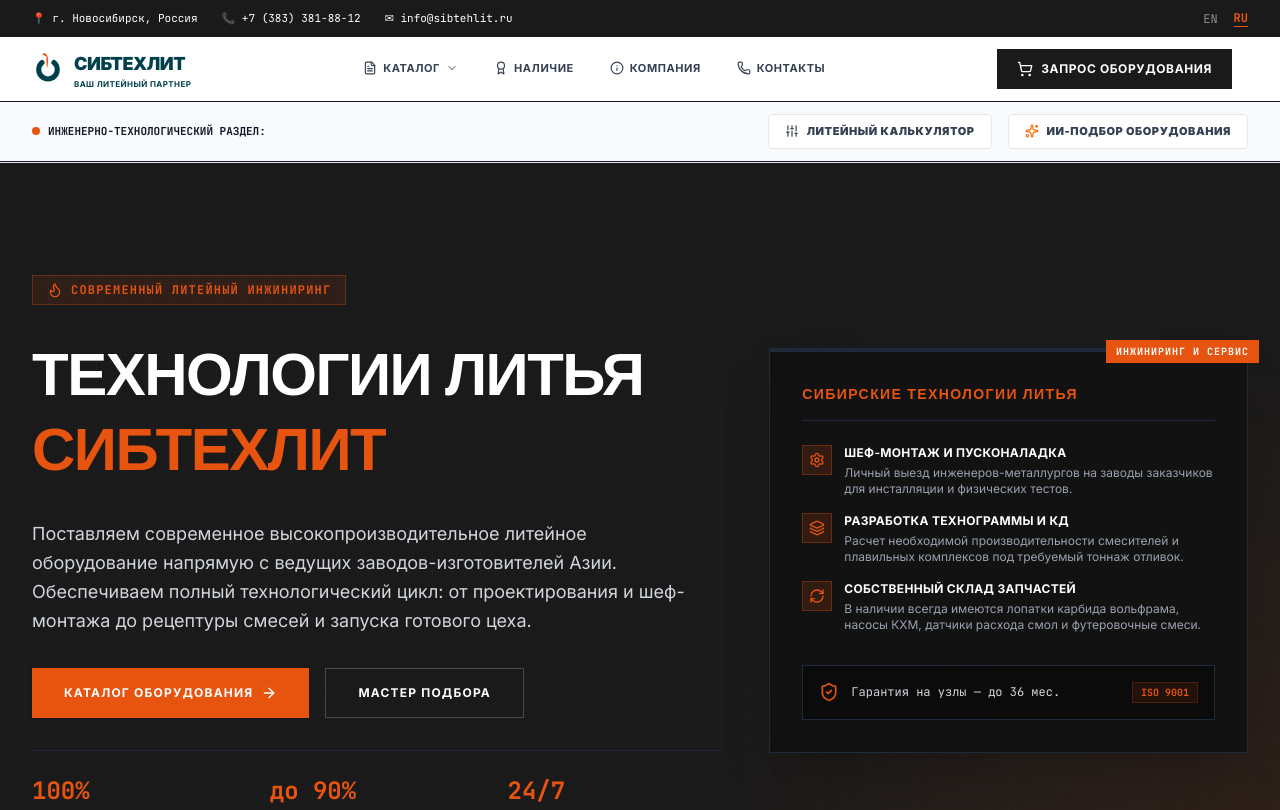
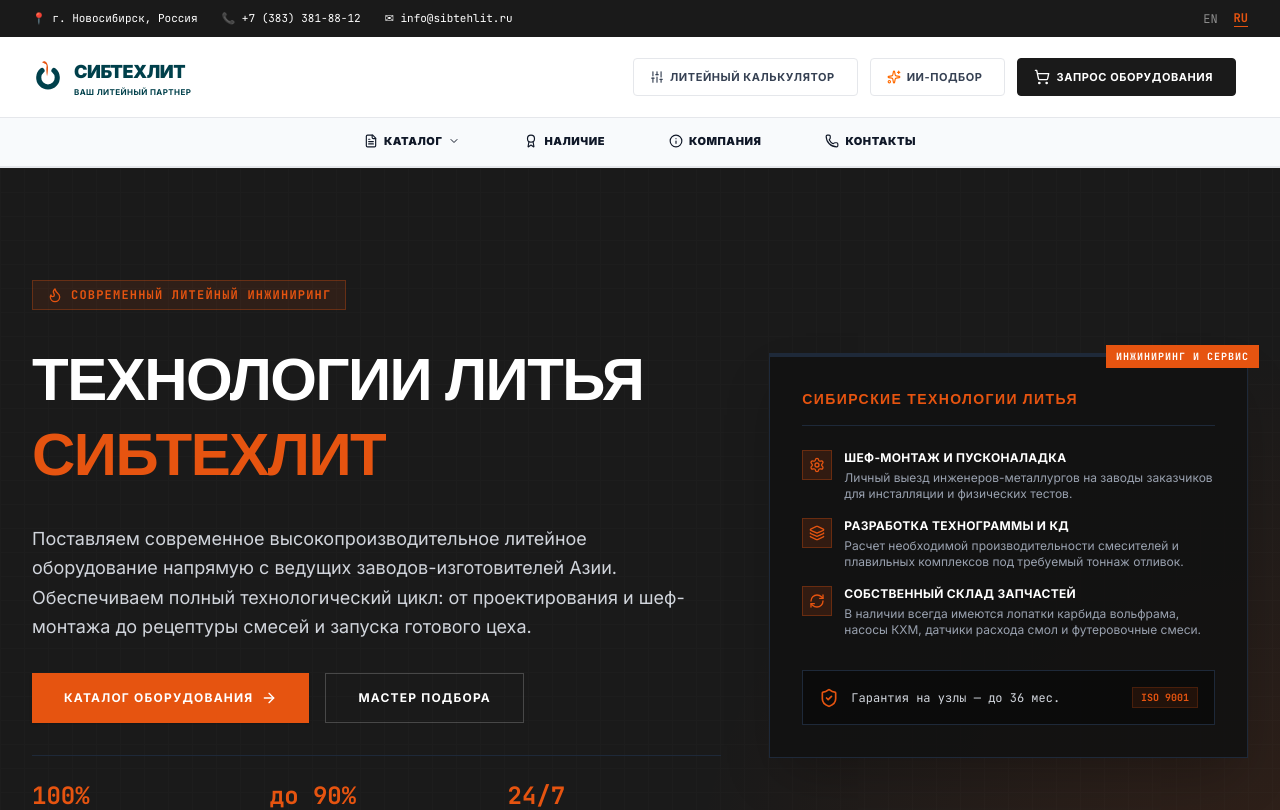
Before and after one commit to KoRSiGit/STLexp, a React (Vite) app: page / in a window 1280 px wide. Shown: the top 810 px of the page. Built offline with nearby package versions, Linux system fonts and the light colour scheme.

Commit message:
feat(header): add foundry calculator to navigation
Update header layout to include a direct access button for the foundry calculator, improving tool accessibility. Increased header height and added hover effects for better UX.

```diff
--- a/src/components/Header.tsx
+++ b/src/components/Header.tsx
@@ -145,12 +145,12 @@
       </div>
 
       <div className="max-w-7xl mx-auto px-4 sm:px-6 lg:px-8 relative">
-        <div className="flex items-center justify-between h-16">
+        <div className="flex items-center justify-between h-20 py-2 sm:py-3">
 
           {/* Logo with the beautiful custom official Sibtehlit SVG */}
           <div
             onClick={() => setCurrentTab('home')}
-            className="flex items-center space-x-2.5 cursor-pointer group select-none"
+            className="flex items-center space-x-2.5 cursor-pointer group select-none hover:opacity-95"
           >
             <svg
               className="h-8 w-8 shrink-0 transition-transform duration-200 group-hover:scale-105"
@@ -184,8 +184,78 @@
             </div>
           </div>
 
-          {/* Desktop Navigation */}
-          <nav className="hidden md:flex space-x-1 lg:space-x-4 h-full items-center">
+          {/* Actions: Calculators, AI-Assistant & RFQ Cart */}
+          <div className="flex items-center space-x-1.5 sm:space-x-3">
+            {/* Foundry Calculator Button */}
+            <button
+              onClick={() => setCurrentTab('calc')}
+              className={`flex items-center space-x-1.5 px-3 py-2 sm:px-4 sm:py-2.5 text-[11px] font-bold uppercase tracking-wider rounded border transition-all duration-150 cursor-pointer ${
+                currentTab === 'calc'
+                  ? 'bg-[#e65410] border-[#e65410] text-white shadow-xs'
+                  : 'bg-white border-gray-200 text-gray-700 hover:text-[#e65410] hover:border-[#e65410]'
+              }`}
+            >
+              <Sliders className="h-3.5 w-3.5" />
+              <span className="hidden md:inline">{lang === 'en' ? 'Calculator' : 'Литейный калькулятор'}</span>
+              <span className="inline md:hidden">{lang === 'en' ? 'Calc' : 'Калькулятор'}</span>
+            </button>
+
+            {/* AI-Assistant Button */}
+            <button
+              onClick={() => setCurrentTab('assistant')}
+              className={`flex items-center space-x-1.5 px-3 py-2 sm:px-4 sm:py-2.5 text-[11px] font-bold uppercase tracking-wider rounded border transition-all duration-150 cursor-pointer ${
+                currentTab === 'assistant'
+                  ? 'bg-[#00404b] border-[#00404b] text-white shadow-xs'
+                  : 'bg-white border-gray-200 text-gray-700 hover:text-[#00404b] hover:border-[#00404b]'
+              }`}
+            >
+              <Sparkles className="h-3.5 w-3.5 text-orange-500 animate-pulse" />
+              <span className="hidden md:inline">{lang === 'en' ? 'AI Selection' : 'ИИ-Подбор'}</span>
+              <span className="inline md:hidden">{lang === 'en' ? 'AI' : 'ИИ-Подбор'}</span>
+            </button>
+
+            {/* RFQ Cart Trigger */}
+            <button
+              id="rfq-cart-btn"
+              onClick={() => setCurrentTab('rfq')}
+              className={`relative flex items-center space-x-1.5 px-3 py-2.5 sm:px-4 sm:py-2.5 text-[11px] font-bold uppercase tracking-wider transition-all duration-150 rounded border cursor-pointer ${
+                currentTab === 'rfq'
+                  ? 'bg-[#e65410] border-[#e65410] text-white'
+                  : 'bg-[#1A1A1A] border-[#1A1A1A] hover:bg-[#e65410] hover:border-[#e65410] text-white'
+              }`}
+            >
+              <ShoppingCart className="h-4 w-4" />
+              <span className="hidden lg:inline">{t.specRequest}</span>
+              <span className="inline lg:hidden">{lang === 'en' ? 'RFQ' : 'Запрос'}</span>
+
+              {rfqItemsCount > 0 && (
+                <span className="absolute -top-1.5 -right-1.5 bg-[#e65410] border border-white text-white rounded-full text-[10px] font-black h-5 w-5 flex items-center justify-center animate-bounce">
+                  {rfqItemsCount}
+                </span>
+              )}
+            </button>
+
+            {/* Mobile menu trigger */}
+            <button
+              onClick={() => setMobileMenuOpen(!mobileMenuOpen)}
+              className="md:hidden p-2 text-gray-700 hover:text-black rounded-lg focus:outline-none cursor-pointer"
+            >
+              <span className="sr-only">Открыть меню</span>
+              {mobileMenuOpen ? (
+                <span className="text-xl font-mono block w-6 text-center">✕</span>
+              ) : (
+                <span className="text-xl font-mono block w-6 text-center">☰</span>
+              )}
+            </button>
+          </div>
+
+        </div>
+      </div>
+
+      {/* Secondary Row - Main Navigation Menu (like on sltgroup.ru) */}
+      <div className="bg-slate-50 border-t border-b border-gray-200 hidden md:block">
+        <div className="max-w-7xl mx-auto px-4 sm:px-6 lg:px-8 relative">
+          <nav className="flex space-x-2 lg:space-x-8 h-12 items-center justify-center">
             {navItems.map((item) => {
               const IconComp = item.icon;
               const isActive = currentTab === item.id;
@@ -203,10 +273,10 @@
                         setCurrentTab('catalog');
                         if (onCategorySelect) onCategorySelect('all');
                       }}
-                      className={`flex items-center space-x-1.5 h-11 px-2.5 text-[11px] font-bold uppercase tracking-wider transition-all duration-150 border-b-2 cursor-pointer ${
+                      className={`flex items-center space-x-1.5 h-full px-4 text-[11px] font-black uppercase tracking-wider transition-all duration-150 border-b-2 cursor-pointer ${
                         isActive || dropdownOpen
                           ? 'border-[#e65410] text-[#e65410]'
-                          : 'border-transparent text-gray-700 hover:text-[#e65410]'
+                          : 'border-transparent text-gray-750 hover:text-[#e65410]'
                       }`}
                     >
                       <IconComp className="h-3.5 w-3.5" />
@@ -216,7 +286,7 @@
 
                     {/* Megamenu absolute panel */}
                     {dropdownOpen && (
-                      <div className="absolute top-[calc(100%-4px)] left-4 right-4 md:left-0 md:right-0 mx-auto w-[calc(100vw-2rem)] md:w-full max-w-5xl bg-[#0b0f19] text-white rounded-lg shadow-2xl border border-gray-800 p-6 z-[9999] animate-fadeIn grid grid-cols-2 lg:grid-cols-4 gap-4 lg:gap-6">
+                      <div className="absolute top-[calc(100%-1px)] left-4 right-4 md:left-0 md:right-0 mx-auto w-[calc(100vw-2rem)] md:w-full max-w-5xl bg-[#0b0f19] text-white rounded-b-lg shadow-2xl border border-gray-800 p-6 z-[9999] animate-fadeIn grid grid-cols-2 lg:grid-cols-4 gap-4 lg:gap-6">
                         {catalogDropdownCategories.map((cat) => (
                           <div key={cat.id} className="space-y-3">
                             <h5
@@ -263,10 +333,10 @@
                 <button
                   key={item.id}
                   onClick={() => setCurrentTab(item.id)}
-                  className={`flex items-center space-x-1.5 h-11 px-2.5 text-[11px] font-bold uppercase tracking-wider transition-all duration-150 border-b-2 cursor-pointer ${
+                  className={`flex items-center space-x-1.5 h-full px-4 text-[11px] font-black uppercase tracking-wider transition-all duration-150 border-b-2 cursor-pointer ${
                     isActive
                       ? 'border-[#e65410] text-[#e65410]'
-                      : 'border-transparent text-gray-700 hover:text-[#e65410]'
+                      : 'border-transparent text-gray-750 hover:text-[#e65410]'
                   }`}
                 >
                   <IconComp className="h-3.5 w-3.5" />
@@ -275,79 +345,6 @@
               );
             })}
           </nav>
-
-          {/* Actions: RFQ Basket & Contacts */}
-          <div className="flex items-center space-x-4">
-            {/* RFQ Cart Trigger Button */}
-            <button
-              id="rfq-cart-btn"
-              onClick={() => setCurrentTab('rfq')}
-              className={`relative flex items-center space-x-2 px-5 py-3 text-xs font-bold uppercase tracking-wider transition-all duration-150 cursor-pointer ${
-                currentTab === 'rfq'
-                  ? 'bg-[#e65410] text-white'
-                  : 'bg-[#1A1A1A] hover:bg-[#e65410] text-white'
-              }`}
-            >
-              <ShoppingCart className="h-4 w-4" />
-              <span className="hidden lg:inline">{t.specRequest}</span>
-
-              {rfqItemsCount > 0 && (
-                <span className="absolute -top-1.5 -right-1.5 bg-[#e65410] border border-white text-white rounded-full text-[10px] font-black h-5 w-5 flex items-center justify-center animate-bounce">
-                  {rfqItemsCount}
-                </span>
-              )}
-            </button>
-
-            {/* Mobile menu trigger */}
-            <button
-              onClick={() => setMobileMenuOpen(!mobileMenuOpen)}
-              className="md:hidden p-2 text-gray-700 hover:text-black rounded-lg focus:outline-none cursor-pointer"
-            >
-              <span className="sr-only">Открыть меню</span>
-              {mobileMenuOpen ? (
-                <span className="text-xl font-mono block w-6 text-center">✕</span>
-              ) : (
-                <span className="text-xl font-mono block w-6 text-center">☰</span>
-              )}
-            </button>
-          </div>
-
-        </div>
-      </div>
-
-      {/* Secondary Row for Equipment Selection and Calculations */}
-      <div className="bg-slate-50 border-t border-b border-gray-150 py-3 px-4 sm:px-6 lg:px-8">
-        <div className="max-w-7xl mx-auto flex flex-col sm:flex-row justify-between items-center gap-3">
-          <div className="text-[11px] font-bold text-gray-550 font-mono flex items-center gap-2">
-            <span className="h-2 w-2 rounded-full bg-[#e65410] animate-pulse" />
-            <span>{lang === 'en' ? 'ENGINEERING & AUTOMATION ZONE:' : 'ИНЖЕНЕРНО-ТЕХНОЛОГИЧЕСКИЙ РАЗДЕЛ:'}</span>
-          </div>
-
-          <div className="flex flex-wrap gap-2.5 sm:gap-4 justify-center">
-            <button
-              onClick={() => setCurrentTab('calc')}
-              className={`flex items-center space-x-2 text-[11px] font-black uppercase tracking-wider px-4 py-2 transition-all duration-200 cursor-pointer rounded border ${
-                currentTab === 'calc'
-                  ? 'bg-[#e65410] border-[#e65410] text-white shadow-xs'
-                  : 'bg-white border-gray-200 text-gray-700 hover:text-[#e65410] hover:border-[#e65410]'
-              }`}
-            >
-              <Sliders className="h-3.5 w-3.5" />
-              <span>{lang === 'en' ? 'Foundry Calculator' : 'Литейный калькулятор'}</span>
-            </button>
-
-            <button
-              onClick={() => setCurrentTab('assistant')}
-              className={`flex items-center space-x-2 text-[11px] font-black uppercase tracking-wider px-4 py-2 transition-all duration-200 cursor-pointer rounded border ${
-                currentTab === 'assistant'
-                  ? 'bg-[#00404b] border-[#00404b] text-white shadow-xs'
-                  : 'bg-white border-gray-200 text-gray-700 hover:text-[#00404b] hover:border-[#00404b]'
-              }`}
-            >
-              <Sparkles className="h-3.5 w-3.5 text-orange-500 animate-pulse" />
-              <span>{lang === 'en' ? 'AI-Assistant / Selection Guide' : 'ИИ-Подбор оборудования'}</span>
-            </button>
-          </div>
         </div>
       </div>
 
```
